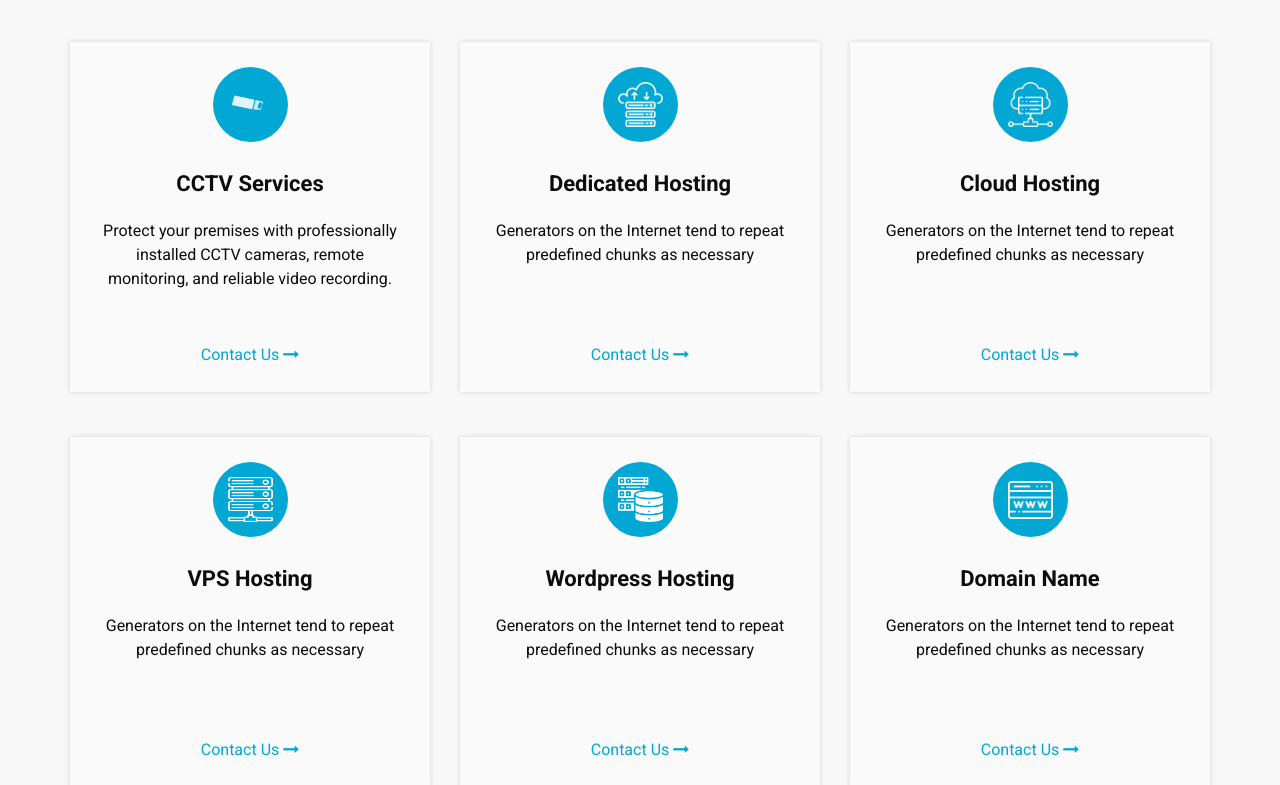
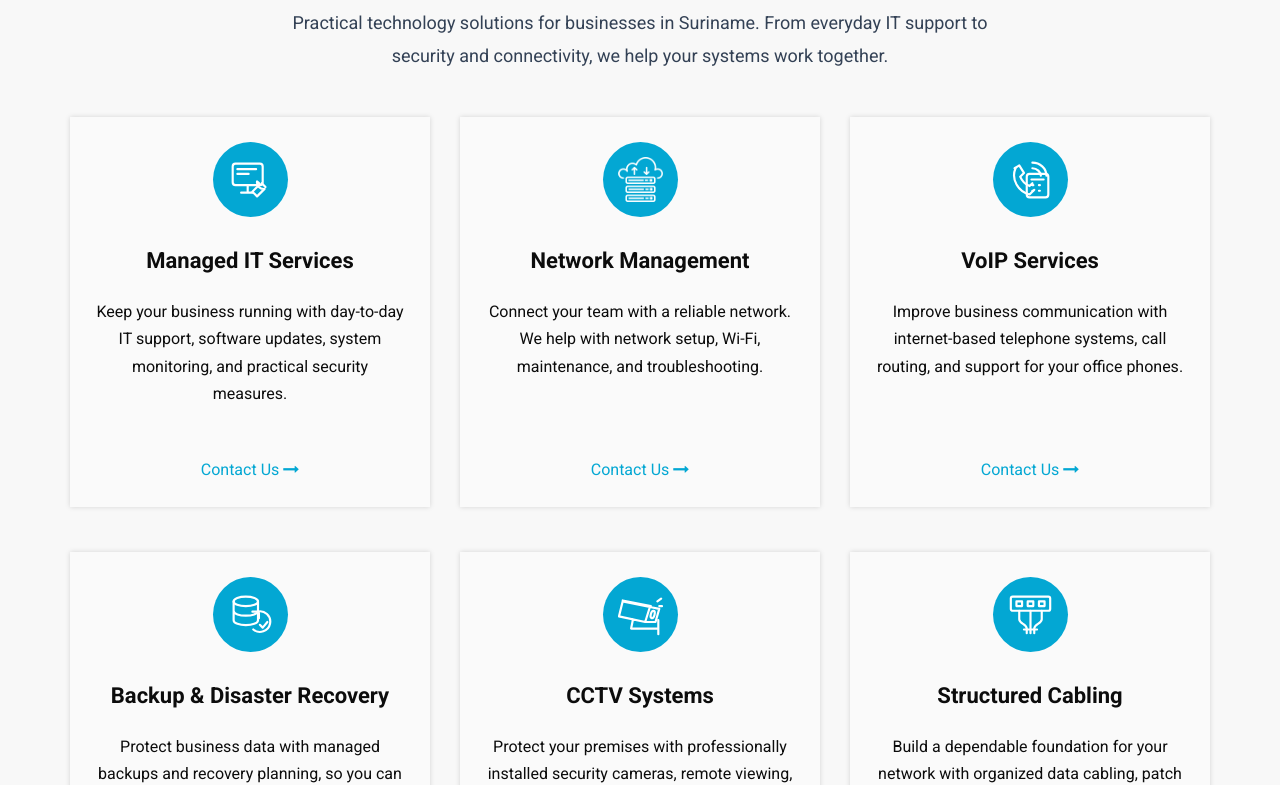
Before and after one commit to marioy2k/Bitwisemsp2, a plain HTML site: page service.html in a window 1280 px wide. Shown: the part 215-1000 px from the top of the page. Drawn offline with Linux system fonts and the light colour scheme; a script that the page names is missing.

Commit message:
Replace hosting placeholders with Bitwise IT services and matching icons

```diff
--- a/service.html
+++ b/service.html
@@ -30,6 +30,15 @@
   <!-- responsive style -->
   <link href="css/responsive.css" rel="stylesheet" />
 
+<style>
+.services_description { max-width: 720px; margin: 16px auto 8px; color: #334155; font-size: 18px; line-height: 1.8; text-align: center; }
+.service_section .row > div { display: flex; }
+.service_section .box { width: 100%; min-height: 390px; height: auto; }
+.service_section .box .detail-box { flex: 1; display: flex; flex-direction: column; width: 100%; }
+.service_section .box .detail-box h4 { min-height: 58px; }
+.service_section .box .detail-box p { line-height: 1.7; }
+.service_section .box .detail-box a { margin-top: auto; padding-top: 16px; }
+</style>
 </head>
 
 <body class="sub_page">
@@ -48,13 +57,13 @@
           <div class="collapse navbar-collapse" id="navbarSupportedContent">
             <ul class="navbar-nav  ml-auto">
               <li class="nav-item ">
-                <a class="nav-link" href="index.html">Home <span class="sr-only">(current)</span></a>
+                <a class="nav-link" href="index.html">Home</a>
               </li>
               <li class="nav-item">
                 <a class="nav-link" href="about.html"> About</a>
               </li>
               <li class="nav-item active">
-                <a class="nav-link" href="service.html">Services</a>
+                <a class="nav-link" href="service.html" aria-current="page">Services</a>
               </li>
               <li class="nav-item">
                 <a class="nav-link" href="price.html">Pricing</a>
@@ -85,140 +94,12 @@
 
   <!-- service section -->
 
-  <section class="service_section layout_padding">
-    <div class="container">
-      <div class="heading_container heading_center">
-        <h2>
-          Our Services
-        </h2>
-      </div>
-    </div>
-    <div class="container ">
-      <div class="row">
-        <div class="col-md-6 col-lg-4">
-          <div class="box ">
-            <div class="img-box">
-              <img src="images/cctv-camera.svg" alt="CCTV security camera">
-            </div>
-            <div class="detail-box">
-              <h4>
-                CCTV Services
-              </h4>
-              <p>
-                Protect your premises with professionally installed CCTV cameras, remote monitoring, and reliable video recording.
-              </p>
-              <a href="contact.html">
-                Contact Us
-                <i class="fa fa-long-arrow-right" aria-hidden="true"></i>
-
-              </a>
-            </div>
-          </div>
-        </div>
-        <div class="col-md-6 col-lg-4">
-          <div class="box ">
-            <div class="img-box">
-              <img src="images/s2.png" alt="">
-            </div>
-            <div class="detail-box">
-              <h4>
-                Dedicated Hosting
-              </h4>
-              <p>
-                Generators on the Internet tend to repeat predefined chunks as necessary
-              </p>
-              <a href="contact.html">
-                Contact Us
-                <i class="fa fa-long-arrow-right" aria-hidden="true"></i>
-
-              </a>
-            </div>
-          </div>
-        </div>
-        <div class="col-md-6 col-lg-4 ">
-          <div class="box ">
-            <div class="img-box">
-              <img src="images/s3.png" alt="">
-            </div>
-            <div class="detail-box">
-              <h4>
-                Cloud Hosting
-              </h4>
-              <p>
-                Generators on the Internet tend to repeat predefined chunks as necessary
-              </p>
-              <a href="contact.html">
-                Contact Us
-                <i class="fa fa-long-arrow-right" aria-hidden="true"></i>
-
-              </a>
-            </div>
-          </div>
-        </div>
-        <div class="col-md-6 col-lg-4">
-          <div class="box ">
-            <div class="img-box">
-              <img src="images/s4.png" alt="">
-            </div>
-            <div class="detail-box">
-              <h4>
-                VPS Hosting
-              </h4>
-              <p>
-                Generators on the Internet tend to repeat predefined chunks as necessary
-              </p>
-              <a href="contact.html">
-                Contact Us
-                <i class="fa fa-long-arrow-right" aria-hidden="true"></i>
-
-              </a>
-            </div>
-          </div>
-        </div>
-        <div class="col-md-6 col-lg-4">
-          <div class="box ">
-            <div class="img-box">
-              <img src="images/s5.png" alt="">
-            </div>
-            <div class="detail-box">
-              <h4>
-                Wordpress Hosting
-              </h4>
-              <p>
-                Generators on the Internet tend to repeat predefined chunks as necessary
-              </p>
-              <a href="contact.html">
-                Contact Us
-                <i class="fa fa-long-arrow-right" aria-hidden="true"></i>
-
-              </a>
-            </div>
-          </div>
-        </div>
-        <div class="col-md-6 col-lg-4">
-          <div class="box ">
-            <div class="img-box">
-              <img src="images/s6.png" alt="">
-            </div>
-            <div class="detail-box">
-              <h4>
-                Domain Name
-              </h4>
-              <p>
-                Generators on the Internet tend to repeat predefined chunks as necessary
-              </p>
-              <a href="contact.html">
-                Contact Us
-                <i class="fa fa-long-arrow-right" aria-hidden="true"></i>
-
-              </a>
-            </div>
-          </div>
-        </div>
-      </div>
-    </div>
-  </section>
-
+  <section class="service_section layout_padding"><div class="container"><div class="heading_container heading_center"><h2>Our IT Services</h2><p class="services_description">Practical technology solutions for businesses in Suriname. From everyday IT support to security and connectivity, we help your systems work together.</p></div><div class="row"><div class="col-md-6 col-lg-4"><div class="box"><div class="img-box"><img src="images/managed-it.svg" alt=""></div><div class="detail-box"><h4>Managed IT Services</h4><p>Keep your business running with day-to-day IT support, software updates, system monitoring, and practical security measures.</p><a href="contact.html">Contact Us <i class="fa fa-long-arrow-right" aria-hidden="true"></i></a></div></div></div>
+<div class="col-md-6 col-lg-4"><div class="box"><div class="img-box"><img src="images/s2.png" alt=""></div><div class="detail-box"><h4>Network Management</h4><p>Connect your team with a reliable network. We help with network setup, Wi-Fi, maintenance, and troubleshooting.</p><a href="contact.html">Contact Us <i class="fa fa-long-arrow-right" aria-hidden="true"></i></a></div></div></div>
+<div class="col-md-6 col-lg-4"><div class="box"><div class="img-box"><img src="images/voip-phone.svg" alt=""></div><div class="detail-box"><h4>VoIP Services</h4><p>Improve business communication with internet-based telephone systems, call routing, and support for your office phones.</p><a href="contact.html">Contact Us <i class="fa fa-long-arrow-right" aria-hidden="true"></i></a></div></div></div>
+<div class="col-md-6 col-lg-4"><div class="box"><div class="img-box"><img src="images/backup-recovery.svg" alt=""></div><div class="detail-box"><h4>Backup & Disaster Recovery</h4><p>Protect business data with managed backups and recovery planning, so you can restore essential files and systems when needed.</p><a href="contact.html">Contact Us <i class="fa fa-long-arrow-right" aria-hidden="true"></i></a></div></div></div>
+<div class="col-md-6 col-lg-4"><div class="box"><div class="img-box"><img src="images/cctv-security.svg" alt=""></div><div class="detail-box"><h4>CCTV Systems</h4><p>Protect your premises with professionally installed security cameras, remote viewing, and reliable video recording.</p><a href="contact.html">Contact Us <i class="fa fa-long-arrow-right" aria-hidden="true"></i></a></div></div></div>
+<div class="col-md-6 col-lg-4"><div class="box"><div class="img-box"><img src="images/structured-cabling.svg" alt=""></div><div class="detail-box"><h4>Structured Cabling</h4><p>Build a dependable foundation for your network with organized data cabling, patch panels, and connections for your equipment.</p><a href="contact.html">Contact Us <i class="fa fa-long-arrow-right" aria-hidden="true"></i></a></div></div></div></div></div></section>
   <!-- end service section -->
 
 
@@ -262,7 +143,7 @@
               <i class="fa fa-linkedin" aria-hidden="true"></i>
             </a>
             <a href="https://www.instagram.com/bitwise_msp/">
-              <i class="fa fa-instagram" aria-hidden="true"></i>>
+              <i class="fa fa-instagram" aria-hidden="true"></i>
             </a>
           </div>
         </div>
```
